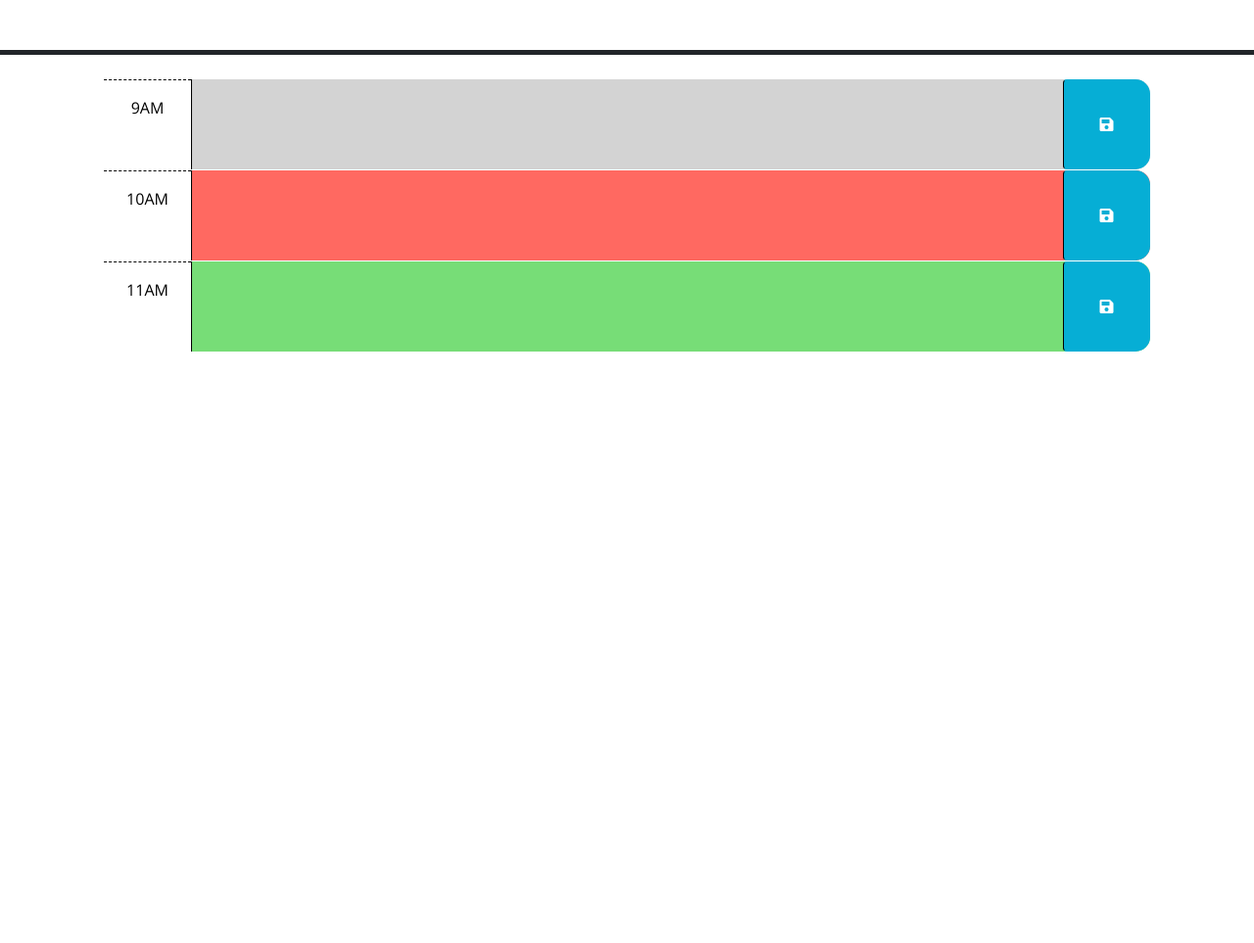
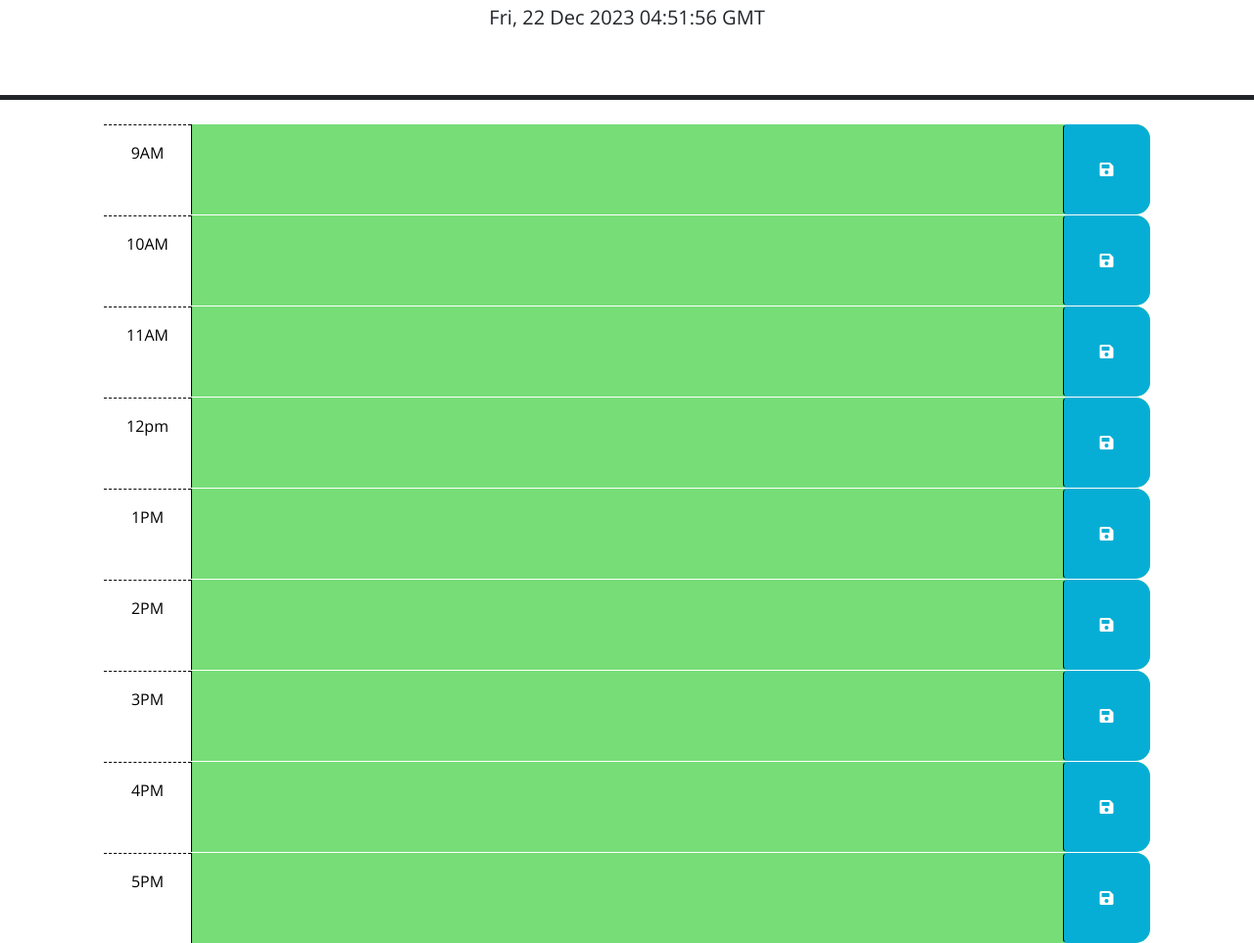
Before and after one commit to Michel-Takla/work-schedule-1, a plain HTML site: page Develop/index.html in a window 1280 px wide. Shown: the part 176-1139 px from the top of the page at 98% size. Before the commit the page ends 800 px from the top, so only its background shows below. Drawn offline with nearby package versions, Linux system fonts and the light colour scheme.

Commit message:
finish the homework

```diff
--- a/Develop/index.html
+++ b/Develop/index.html
@@ -40,7 +40,7 @@
         -->
 
       <!-- Example of a past time block. The "past" class adds a gray background color. -->
-      <div id="hour-9" class="row time-block past">
+      <div id="hour-9" class="row time-block ">
         <div class="col-2 col-md-1 hour text-center py-3">9AM</div>
         <textarea class="col-8 col-md-10 description" rows="3"> </textarea>
         <button class="btn saveBtn col-2 col-md-1" aria-label="save">
@@ -49,7 +49,8 @@
       </div>
 
       <!-- Example of a a present time block. The "present" class adds a red background color. -->
-      <div id="hour-10" class="row time-block present">
+
+      <div id="hour-10" class="row time-block ">
         <div class="col-2 col-md-1 hour text-center py-3">10AM</div>
         <textarea class="col-8 col-md-10 description" rows="3"> </textarea>
         <button class="btn saveBtn col-2 col-md-1" aria-label="save">
@@ -57,14 +58,64 @@
         </button>
       </div>
 
+
       <!-- Example of a future time block. The "future" class adds a green background color. -->
-      <div id="hour-11" class="row time-block future">
+      <div id="hour-11" class="row time-block ">
         <div class="col-2 col-md-1 hour text-center py-3">11AM</div>
         <textarea class="col-8 col-md-10 description" rows="3"> </textarea>
         <button class="btn saveBtn col-2 col-md-1" aria-label="save">
           <i class="fas fa-save" aria-hidden="true"></i>
         </button>
       </div>
+
+      <div id="hour-12" class="row time-block ">
+        <div class="col-2 col-md-1 hour text-center py-3">12pm</div>
+        <textarea class="col-8 col-md-10 description" rows="3"> </textarea>
+        <button class="btn saveBtn col-2 col-md-1" aria-label="save">
+          <i class="fas fa-save" aria-hidden="true"></i>
+        </button>
+      </div>
+
+      <div id="hour-13" class="row time-block ">
+        <div class="col-2 col-md-1 hour text-center py-3">1PM</div>
+        <textarea class="col-8 col-md-10 description" rows="3"> </textarea>
+        <button class="btn saveBtn col-2 col-md-1" aria-label="save">
+          <i class="fas fa-save" aria-hidden="true"></i>
+        </button>
+      </div>
+
+      <div id="hour-14" class="row time-block ">
+        <div class="col-2 col-md-1 hour text-center py-3">2PM</div>
+        <textarea class="col-8 col-md-10 description" rows="3"> </textarea>
+        <button class="btn saveBtn col-2 col-md-1" aria-label="save">
+          <i class="fas fa-save" aria-hidden="true"></i>
+        </button>
+      </div>
+
+      <div id="hour-15" class="row time-block ">
+        <div class="col-2 col-md-1 hour text-center py-3">3PM</div>
+        <textarea class="col-8 col-md-10 description" rows="3"> </textarea>
+        <button class="btn saveBtn col-2 col-md-1" aria-label="save">
+          <i class="fas fa-save" aria-hidden="true"></i>
+        </button>
+      </div>
+
+      <div id="hour-16" class="row time-block ">
+        <div class="col-2 col-md-1 hour text-center py-3">4PM</div>
+        <textarea class="col-8 col-md-10 description" rows="3"> </textarea>
+        <button class="btn saveBtn col-2 col-md-1" aria-label="save">
+          <i class="fas fa-save" aria-hidden="true"></i>
+        </button>
+      </div>
+
+      <div id="hour-17" class="row time-block ">
+        <div class="col-2 col-md-1 hour text-center py-3">5PM</div>
+        <textarea class="col-8 col-md-10 description" rows="3"> </textarea>
+        <button class="btn saveBtn col-2 col-md-1" aria-label="save">
+          <i class="fas fa-save" aria-hidden="true"></i>
+        </button>
+      </div>
+
 
     <script src="https://code.jquery.com/jquery-3.4.1.min.js"></script>
     <script
--- a/Develop/script.js
+++ b/Develop/script.js
@@ -0,0 +1,20 @@
+$(".saveBtn").on("click", function(event){
+    console.log(event)
+    console.log(this.previousElementSibling.value)
+    localStorage.setItem(this.parentElement.id,this.previousElementSibling.value)
+})
+
+for (let i = 9; i < 18; i++) {
+    $("#hour-"+i).children("textarea").val(localStorage.getItem("hour-"+i))
+    console.log(dayjs().hour())
+    if(dayjs().hour()==i){
+     $("#hour-"+i).addClass("present")
+    }else if(dayjs().hour()>i){
+        $("#hour-"+i).addClass("past")
+    }else {
+        $("#hour-"+i).addClass("future")
+
+    }
+}
+
+$("#currentDay").text(dayjs())
```
